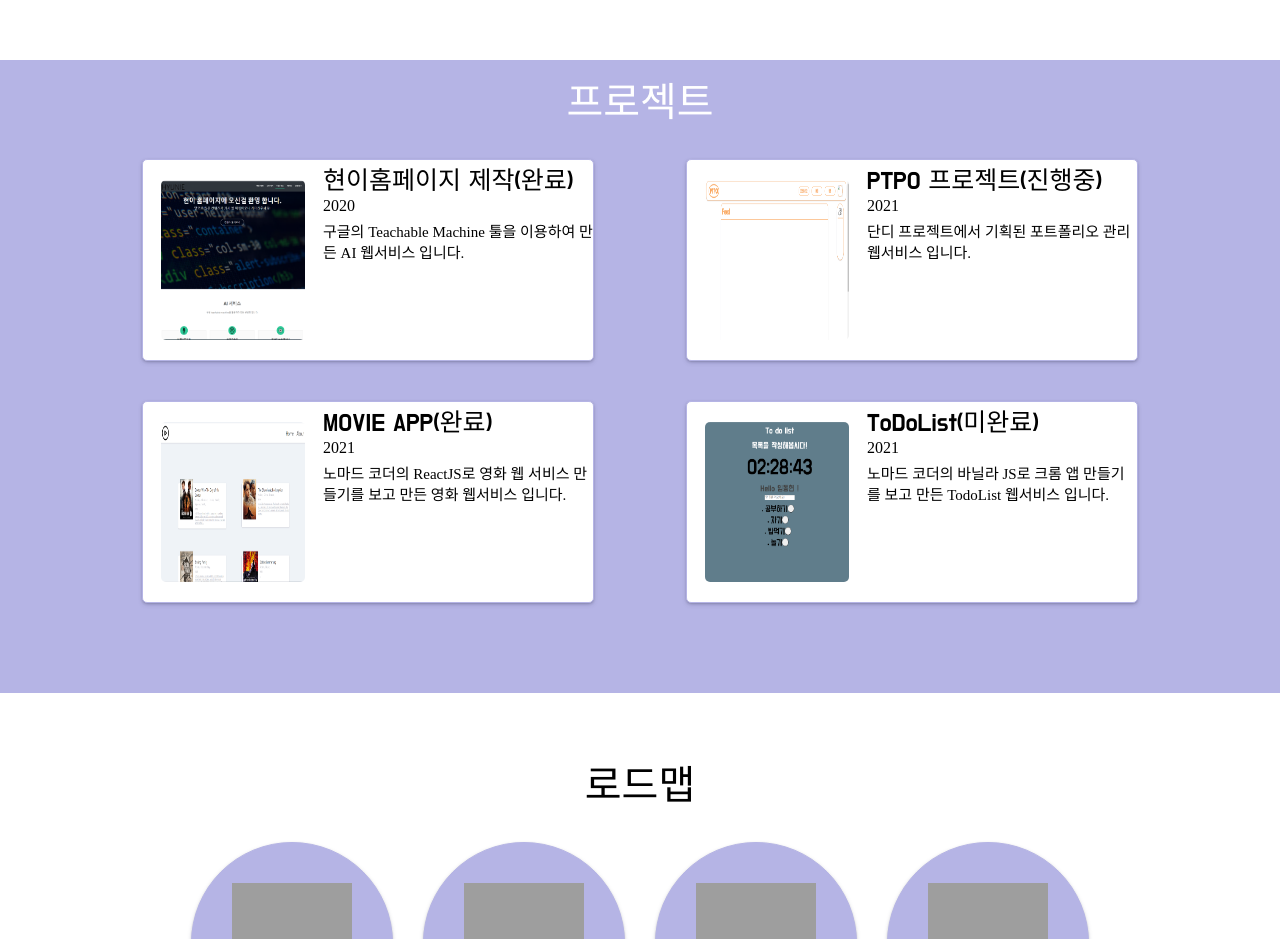
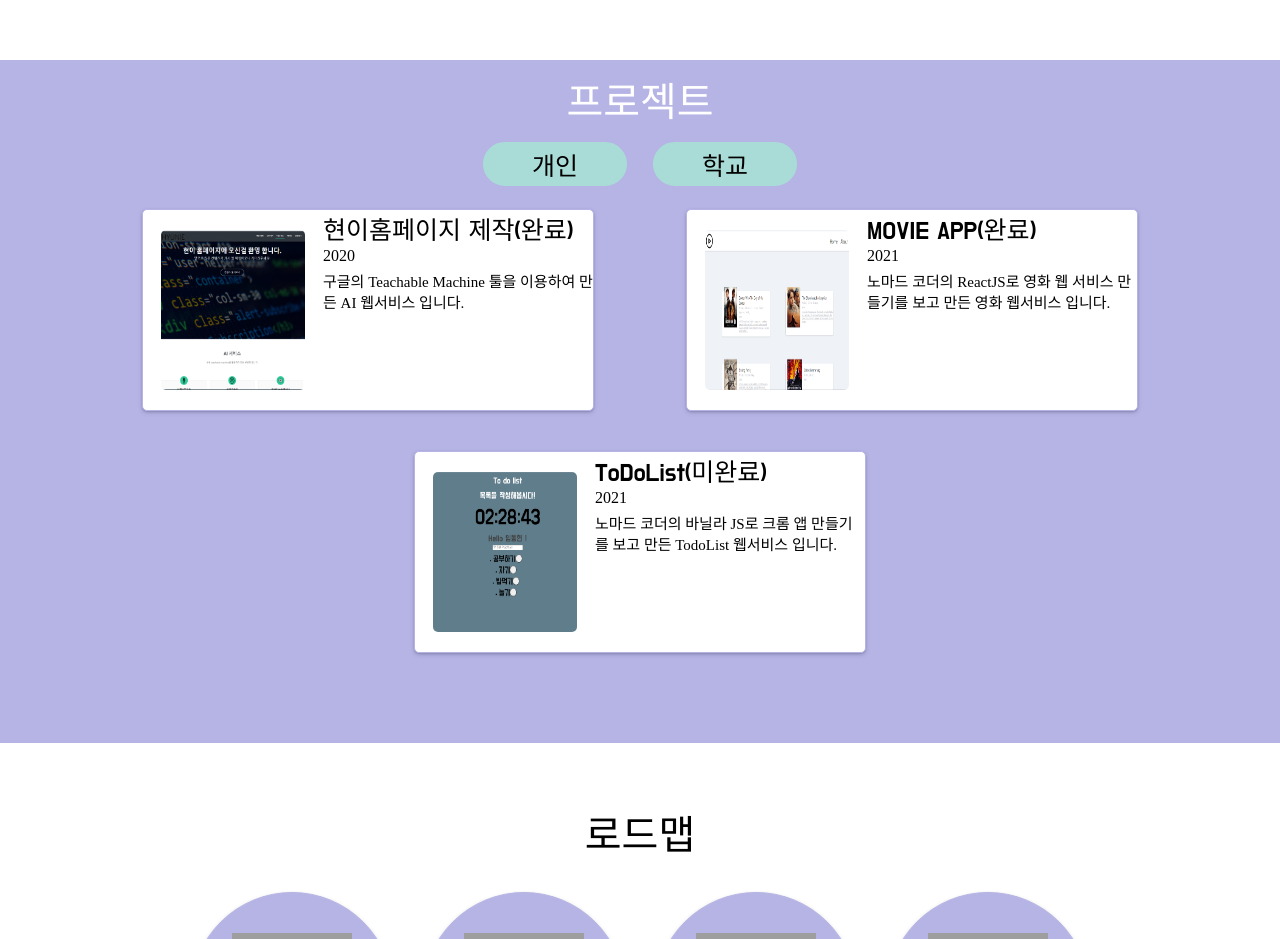
Before and after one commit to ivaaaaann/my-web-react, a React (Create React App) app: page /#/ in a window 1280 px wide. Shown: the part 1640-2579 px from the top of the page. Built offline with nearby package versions, Linux system fonts and the light colour scheme; grey boxes are pictures that could not be loaded.

Commit message:
update: ContentContainer
update : ContentContainer

```diff
--- a/src/components/ContentContainer.css
+++ b/src/components/ContentContainer.css
@@ -15,6 +15,32 @@
   margin: 10px auto;
 }
 
+.content-button-wrap {
+  display: flex;
+  justify-content: center;
+  align-items: center;
+}
+
+.content-classification-button {
+  width: 150px;
+  height: 50px;
+  border-radius: 50px;
+  border: 3px solid var(--main_color);
+  cursor: pointer;
+  margin: 0px 10px;
+  outline: none;
+  background: var(--sub_color);
+}
+
+.content-classification-button:active {
+  transition: 0.5s;
+  background: none;
+}
+
+.content-classification-button-text {
+  font-size: 25px;
+}
+
 .content-container {
   width: 85%;
   height: auto;
--- a/src/components/ContentContainer.js
+++ b/src/components/ContentContainer.js
@@ -1,3 +1,4 @@
+import { useState } from "react";
 import "./ContentContainer.css";
 import Content from "./Content";
 import HyunieHompageImg from "../img/hyunie-homepage.png";
@@ -5,25 +6,21 @@ import PTPOProjectImg from "../img/PTPO_project.png";
 import MovieAppImg from "../img/Movie_app.png";
 import ToDoListImg from "../img/Todolist.png";
 
-const MyProjectList = [
+const tabs = [
+  {
+    tab: "개인",
+    content: [
       {
         id: 1,
         name: "현이홈페이지 제작",
         year: "2020",
         complete: "완료",
-    explain: "구글의 Teachable Machine 툴을 이용하여 만든 AI 웹서비스 입니다.",
+        explain:
+          "구글의 Teachable Machine 툴을 이용하여 만든 AI 웹서비스 입니다.",
         img: HyunieHompageImg,
       },
       {
         id: 2,
-    name: "PTPO 프로젝트",
-    year: "2021",
-    complete: "진행중",
-    explain: "단디 프로젝트에서 기획된 포트폴리오 관리 웹서비스 입니다.",
-    img: PTPOProjectImg,
-  },
-  {
-    id: 3,
         name: "MOVIE APP",
         year: "2021",
         complete: "완료",
@@ -32,7 +29,7 @@ const MyProjectList = [
         img: MovieAppImg,
       },
       {
-    id: 4,
+        id: 3,
         name: "ToDoList",
         year: "2021",
         complete: "미완료",
@@ -40,56 +37,67 @@ const MyProjectList = [
           "노마드 코더의 바닐라 JS로 크롬 앱 만들기를 보고 만든 TodoList 웹서비스 입니다.",
         img: ToDoListImg,
       },
+    ],
+  },
+  {
+    tab: "학교",
+    content: [
+      {
+        id: 1,
+        name: "PTPO 프로젝트",
+        year: "2021",
+        complete: "진행중",
+        explain: "단디 프로젝트에서 기획된 포트폴리오 관리 웹서비스 입니다.",
+        img: PTPOProjectImg,
+      },
+    ],
+  },
 ];
 
-function ContentContainer() {
+const ContentContainer = () => {
+  const useTabs = (tabIndex, tabsContent) => {
+    const [currentIndex, setCurrentIndex] = useState(tabIndex);
+    return {
+      currentItem: tabsContent[currentIndex],
+      changeItem: setCurrentIndex,
+    };
+  };
+
+  const { currentItem, changeItem } = useTabs(0, tabs);
+
   return (
     <section id="contents">
       <div className="content-title-container">
         <div className="content-title font-style">프로젝트</div>
       </div>
+      <div className="content-button-wrap">
+        {tabs.map((section, index) => (
+          <button
+            className="content-classification-button"
+            onClick={() => changeItem(index)}
+          >
+            <div className="content-classification-button-text font-style">
+              {section.tab}
+            </div>
+          </button>
+        ))}
+      </div>
       <div className="content-container">
-        {MyProjectList.map((data) => (
+        {currentItem.content.map((content) => {
+          return (
             <Content
-            key={data.id}
-            name={data.name}
-            year={data.year}
-            complete={data.complete}
-            explain={data.explain}
-            img={data.img}
+              key={content.key}
+              name={content.name}
+              year={content.year}
+              complete={content.complete}
+              explain={content.explain}
+              img={content.img}
             />
-        ))}
-        {/* <Content
-          name="현이홈페이지 제작"
-          year="2020"
-          complete="완료"
-          explain="구글의 Teachable Machine 툴을 이용하여 만든 AI 웹서비스 입니다."
-          img={HyunieHompageImg}
-        />
-        <Content
-          name="PTPO 프로젝트"
-          year="2021"
-          complete="진행중"
-          explain="단디 프로젝트에서 기획된 포트폴리오 관리 웹서비스 입니다."
-          img={PTPOProjectImg}
-        />
-        <Content
-          name="MOVIE APP"
-          year="2021"
-          complete="완료"
-          explain="노마드 코더의 ReactJS로 영화 웹 서비스 만들기를 보고 만든 영화 웹서비스 입니다."
-          img={MovieAppImg}
-        />
-        <Content
-          name="toDoList"
-          year="2021"
-          complete="미완료"
-          explain="노마드 코더의 바닐라 JS로 크롬 앱 만들기를 보고 만든 TodoList 웹서비스 입니다."
-          img={ToDOListImg}
-        />*/}
+          );
+        })}
       </div>
     </section>
   );
-}
+};
 
 export default ContentContainer;
```
Lines whose indentation alone changed are shown as unchanged.
